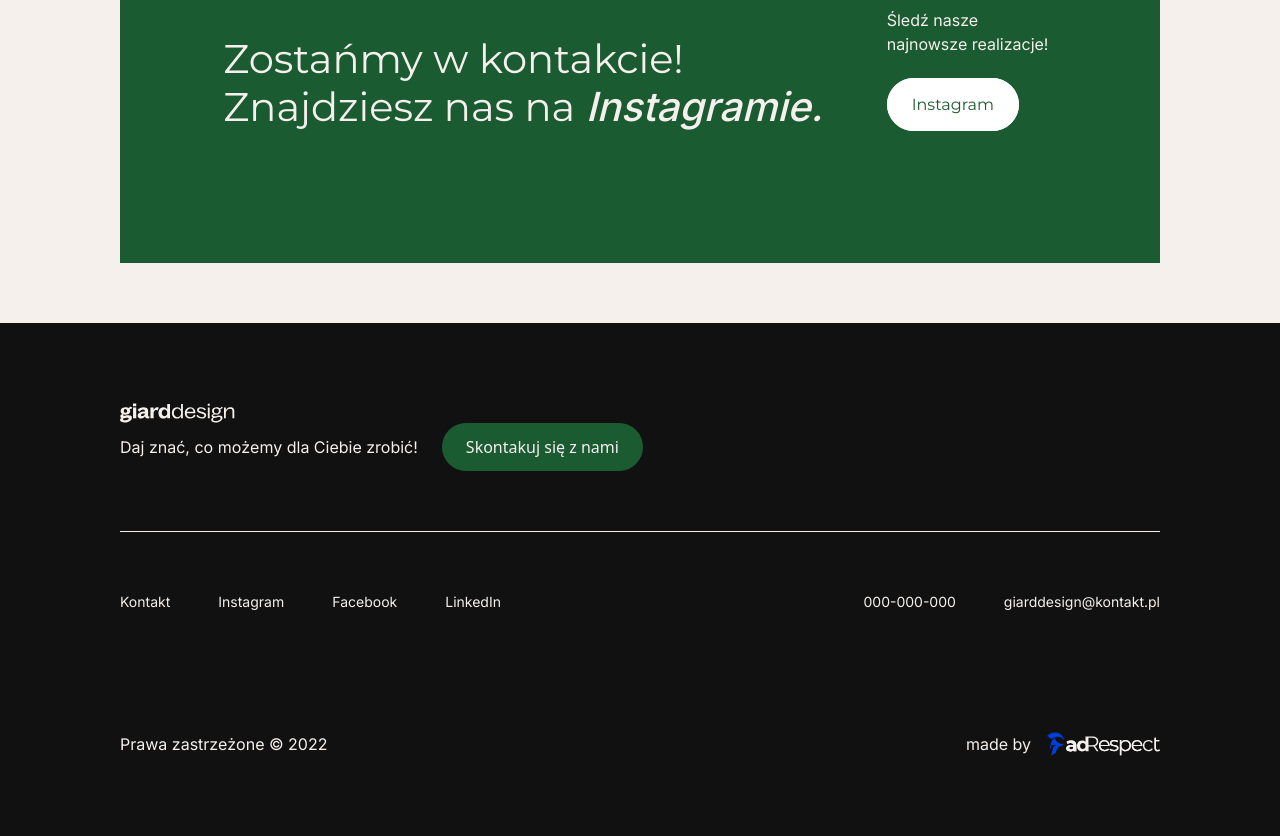
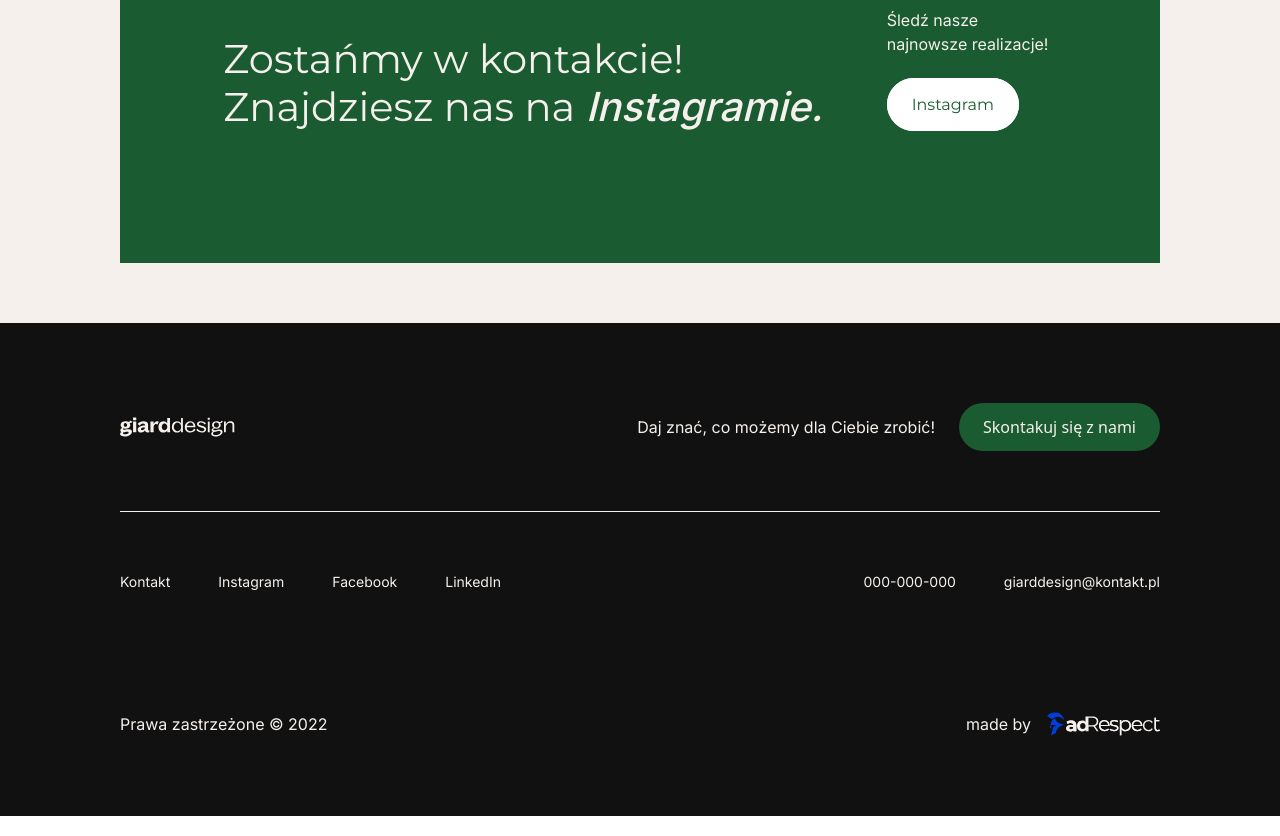
Before and after one commit to blazej-bryla/recruitment-exercises-adRespect, a website built with Vite: page index.html in a window 1280 px wide. Shown: the part 7072-7908 px from the top of the page. Built offline with nearby package versions, Linux system fonts and the light colour scheme; what baguettebox.js, macy would draw is missing.

Commit message:
fix: fix footer menu

```diff
--- a/index.html
+++ b/index.html
@@ -107,7 +107,7 @@
                     <a
                       href="#realizations"
                       class="dropdownItem duration-300 lg:hover:text-green"
-                      >Vizualizacje</a
+                      >Wizualizacje</a
                     >
                   </li>
                   <li>
@@ -695,11 +695,11 @@
     <footer class="w-full bg-black">
       <div class="mx-auto max-w-project px-4 project:px-0">
         <div class="mx-auto max-w-[1040px]">
-          <div
-            class="flex flex-col items-center justify-between pt-20 text-white lg:flex-row"
-          >
+          <div>
             <p class="sr-only">Menu powtórzone - strona główna, kontakt</p>
-            <ul>
+            <ul
+              class="flex flex-col items-center justify-between pt-20 text-white lg:flex-row"
+            >
               <li>
                 <a href="/" title="Odnośnik do strony głównej">
                   <img
```
